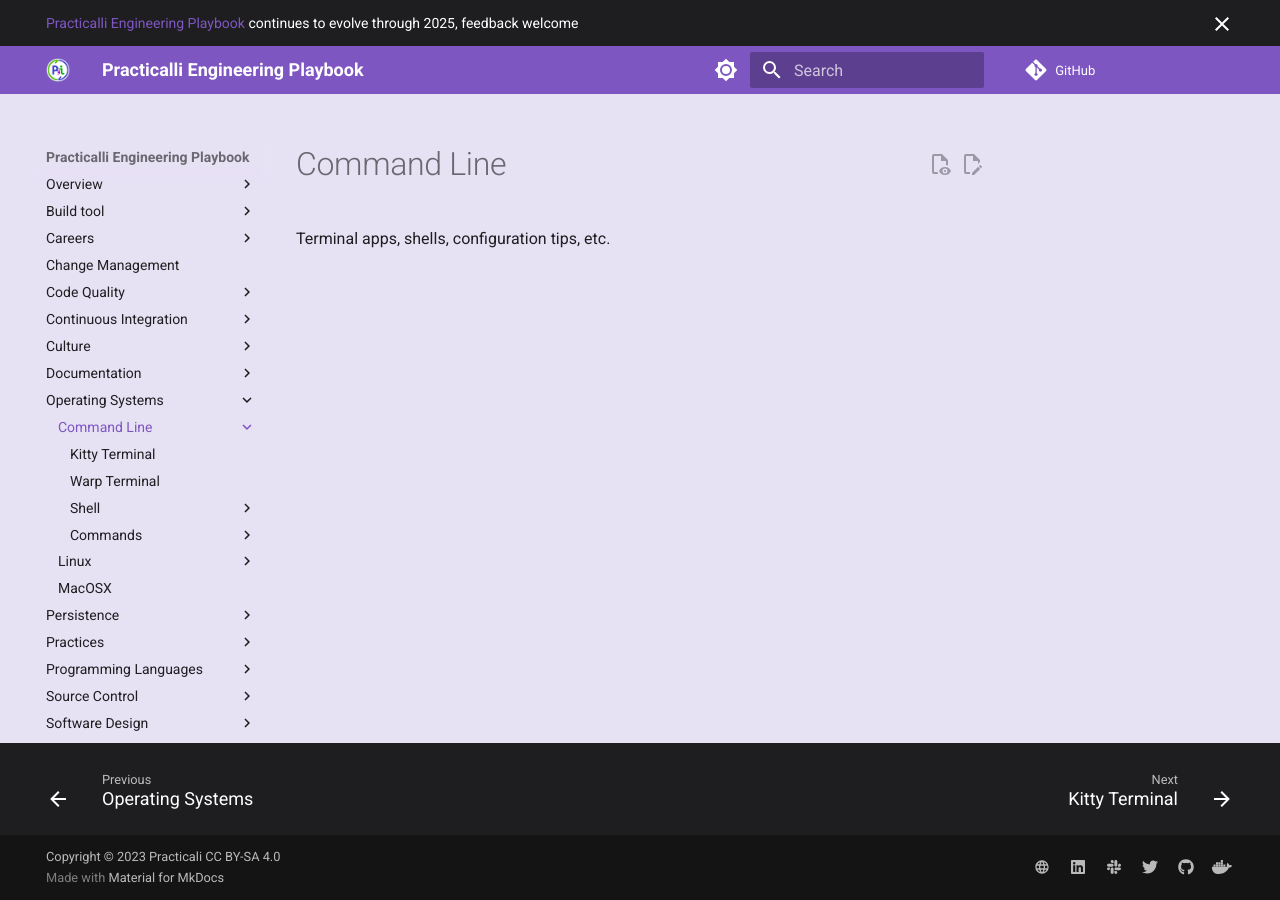
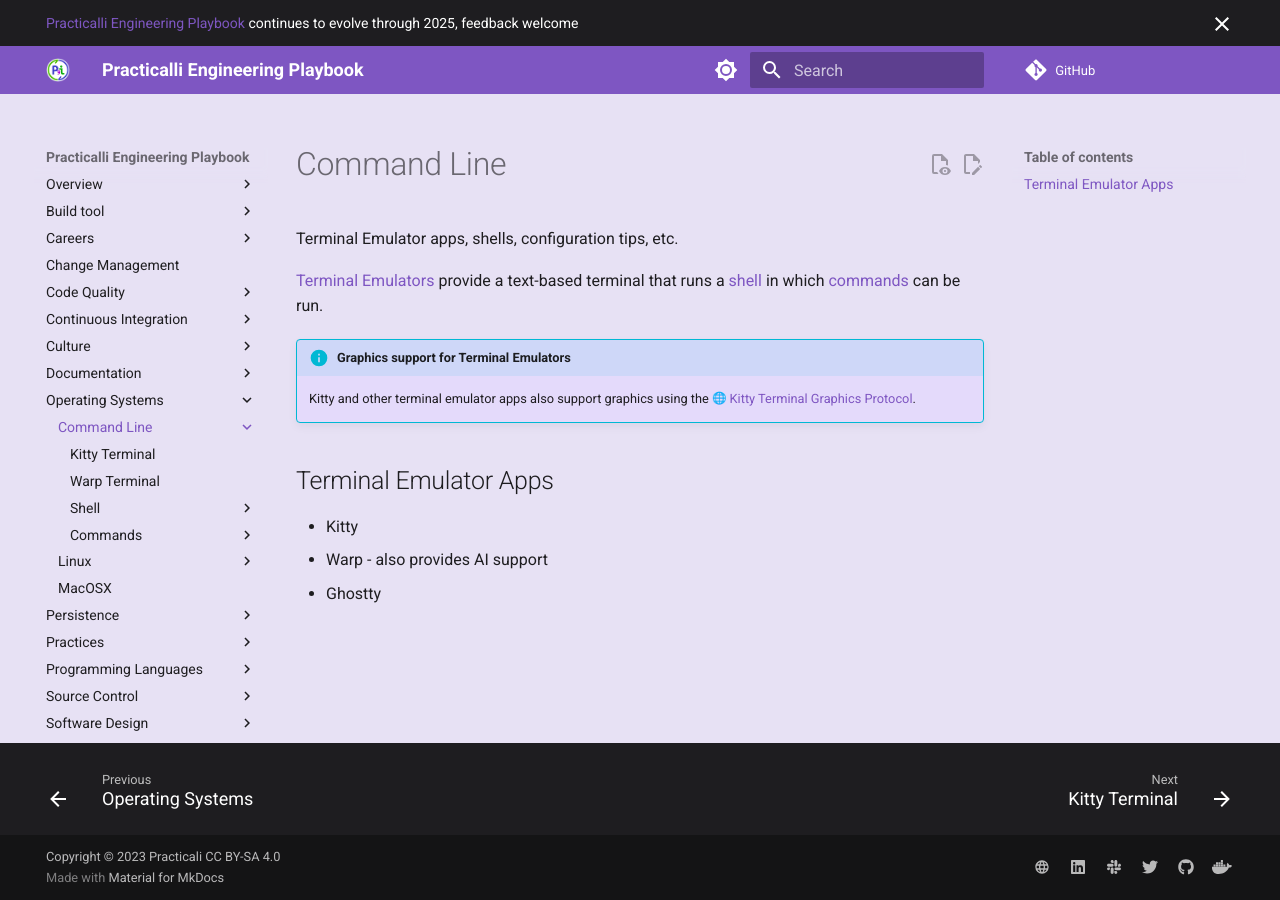
Before and after one commit to practicalli/engineering-playbook, an MkDocs documentation site: the page built from docs/os/command-line/index.md, in a window 1280 px wide. Built offline with MkDocs 1.6.1 and Material for MkDocs 9.7.7, drawn with Linux system fonts in a browser that asks for light colours; emoji names are drawn with the system emoji font; plug-ins that fetch from the network failed and are left out; comment, search, counter and statistics services are not loaded.

Commit message:
os: command line apps update

```diff
--- a/docs/os/command-line/index.md
+++ b/docs/os/command-line/index.md
@@ -1,3 +1,15 @@
 # Command Line
 
-Terminal apps, shells, configuration tips, etc.
+Terminal Emulator apps, shells, configuration tips, etc.
+
+[Terminal Emulators](https://en.wikipedia.org/wiki/Terminal_emulator) provide a text-based terminal that runs a [shell](shell/index.md) in which [commands](commands/index.md) can be run.
+
+!!! INFO "Graphics support for Terminal Emulators"
+    Kitty and other terminal emulator apps also support graphics using the [:globe_with_meridians: Kitty Terminal Graphics Protocol](https://sw.kovidgoyal.net/kitty/graphics-protocol/){target=_blank}.
+
+## Terminal Emulator Apps
+
+
+- Kitty
+- Warp - also provides AI support
+- Ghostty
```
Also changed, not shown: docs/os/command-line/ghostty.md (added, +16 -0 lines), docs/os/command-line/warp.md (+3 -1 lines).
